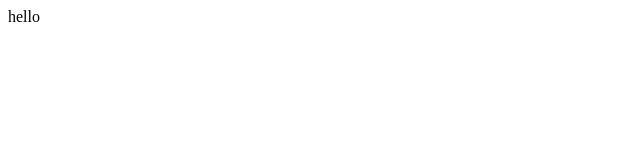
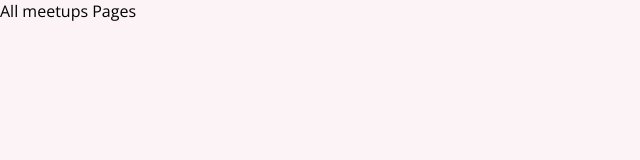
Before and after one commit to souhailhoichtia/react-meetups, a React (Create React App) app: page / in a window 1280 px wide. Shown: the top 160 px of the page, without its empty margins (0-640 px from the left). Built offline with nearby package versions, Linux system fonts and the light colour scheme.

Commit message:
preparing component, adding router componenent and preparing the router paths

```diff
--- a/package.json
+++ b/package.json
@@ -8,6 +8,7 @@
     "@testing-library/user-event": "^12.1.10",
     "react": "^17.0.2",
     "react-dom": "^17.0.2",
+    "react-router-dom": "^6.0.2",
     "react-scripts": "4.0.3",
     "web-vitals": "^1.0.1"
   },
--- a/src/App.js
+++ b/src/App.js
@@ -1,5 +1,19 @@
+import { Route, Routes } from "react-router-dom";
+
+import AllMeetupsPage from "./pages/AllMeetups";
+import FavoritesPage from "./pages/Favorites";
+import NewMeetupPage from "./pages/NewMeetup";
+
 function App() {
-  return <div>hello</div>;
+  return (
+    <div>
+      <Routes>
+        <Route path="/" element={<AllMeetupsPage />} />
+        <Route path="favorites" element={<FavoritesPage />} />
+        <Route path="new-meetup" element={<NewMeetupPage />} />
+      </Routes>
+    </div>
+  );
 }
 
 export default App;
--- a/src/index.css
+++ b/src/index.css
@@ -0,0 +1,18 @@
+@import url("https://fonts.googleapis.com/css?family=Open+Sans&display=swap");
+
+* {
+  box-sizing: border-box;
+}
+body {
+  font-family: "Open Sans", sans-serif;
+  margin: 0;
+  background-color: #fcf3f6;
+}
+h1 {
+  font-size: 2.5rem;
+  color: #2c292b;
+}
+h2 {
+  font-size: 1.5rem;
+  color: #2c292b;
+}
--- a/src/index.js
+++ b/src/index.js
@@ -1,6 +1,13 @@
 import React from "react";
 import ReactDOM from "react-dom";
+import { BrowserRouter } from "react-router-dom";
+
 import "./index.css";
 import App from "./App";
 
-ReactDOM.render(<App />, document.getElementById("root"));
+ReactDOM.render(
+  <BrowserRouter>
+    <App />
+  </BrowserRouter>,
+  document.getElementById("root")
+);
--- /dev/null
+++ b/src/pages/AllMeetups.js
@@ -0,0 +1,5 @@
+function AllMeetupspage() {
+  return <div>All meetups Pages</div>;
+}
+
+export default AllMeetupspage;
--- /dev/null
+++ b/src/pages/Favorites.js
@@ -0,0 +1,5 @@
+function FavoritesPage() {
+  return <div>favorite page</div>;
+}
+
+export default FavoritesPage;
--- /dev/null
+++ b/src/pages/NewMeetup.js
@@ -0,0 +1,5 @@
+function NewMeetupPage() {
+  return <div>new meetup page</div>;
+}
+
+export default NewMeetupPage;
```
Also changed, not shown: 1 other file (tests, documents, lock files or other folders).
